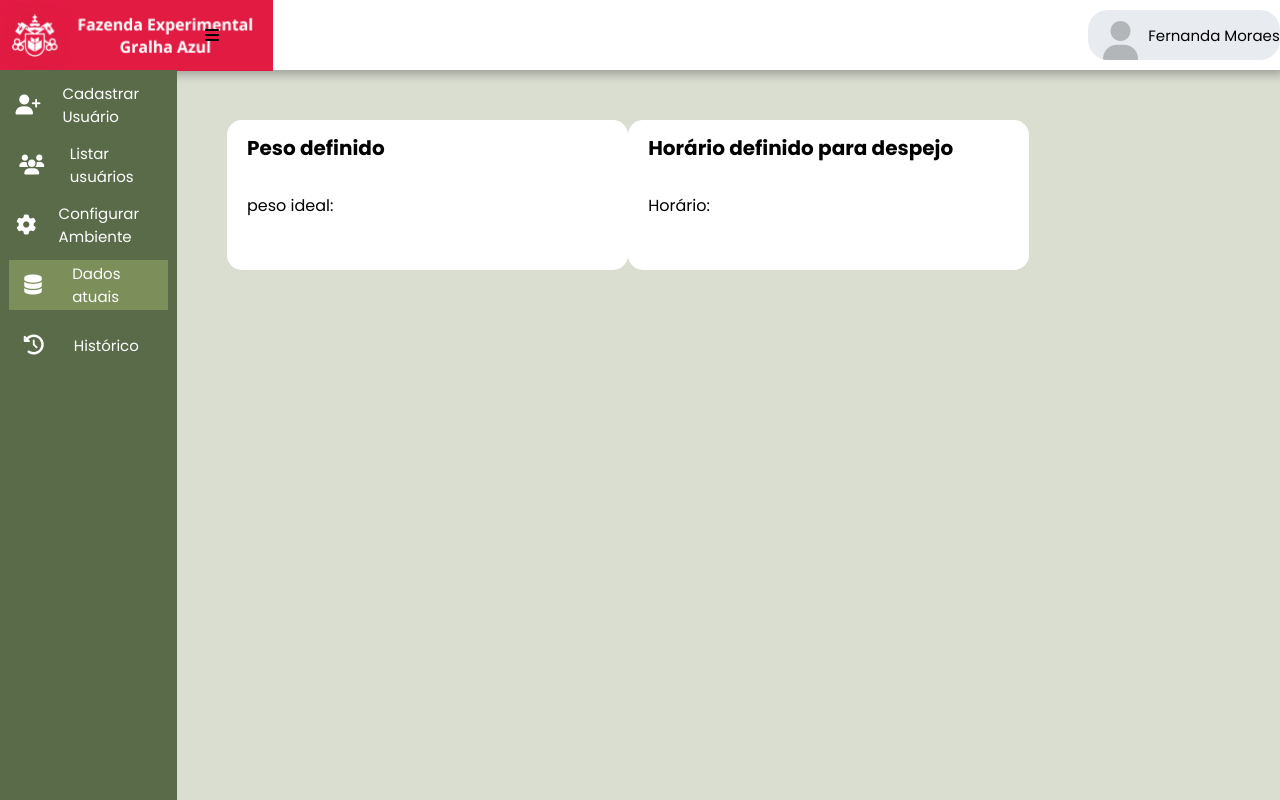
After one commit to Missywp/Sites-das-Vacas, a Flask app: page /dadoAtual in a window 1280 px wide. The commit adds this page. Run offline with Flask 3, Linux system fonts and the light colour scheme.

Commit message:
Atualização Dados Atuais

```diff
--- a/app.py
+++ b/app.py
@@ -2,9 +2,11 @@ from flask import Flask, render_template, request
 from controllers.app_controller import create_app
 from users import user
 from configAmbiente import configAmbientes
+from dadosAtuais import dadosAtuais
 
 if __name__ == '__main__':
     app = create_app()
     app.register_blueprint(user, url_prefix='/')
     app.register_blueprint(configAmbientes, url_prefix='/')
+    app.register_blueprint(dadosAtuais, url_prefix='/')
     app.run(host='0.0.0.0', port=8080, debug=True)
--- a/controllers/app_controller.py
+++ b/controllers/app_controller.py
@@ -8,5 +8,5 @@ def create_app():
 
     @app.route('/')
     def index():
-        return render_template("home.html")
+        return render_template("login.html")
     return app
--- a/dadosAtuais.py
+++ b/dadosAtuais.py
@@ -1,3 +1,7 @@
 from flask import Blueprint, request, render_template, redirect, url_for
 
 dadosAtuais = Blueprint("dadosAtuais_blueprint", __name__, template_folder="templates")
+
+@dadosAtuais.route('/dadoAtual')
+def dadoAtual():
+    return render_template('dadosAtuais.html')
--- a/historico.py
+++ b/historico.py
@@ -1,3 +1,7 @@
 from flask import Blueprint, request, render_template, redirect, url_for
 
 historico = Blueprint("historico_blueprint", __name__, template_folder="templates")
+
+@historico.route('/historicos')
+def historicos():
+    return render_template('historico.html')
--- /dev/null
+++ b/static/css/dadosAtuais.css
@@ -0,0 +1,74 @@
+.itensMenu4{
+    background-color: #7c8f5b;
+}
+.dadosAtuais{
+    display: flex;
+    flex-direction: row;
+    flex-wrap: wrap;
+}
+
+.pesoDefinido{
+    background-color: white;
+    width: calc(40% - 20px);
+    height: 150px;
+    border-radius: 15px;
+    display: flex;
+    flex-direction: column;
+    padding-left: 20px;
+}
+.ambienteHr{
+    background-color: white;
+    width: calc(40% - 20px);
+    height: 150px;
+    border-radius: 15px;
+    display: flex;
+    flex-direction: column;
+    padding-left: 20px;
+}
+h1{
+    font-size: 20px;
+}
+
+#pesoBase{
+    height: 20px;
+    width: 200px;
+    border-radius: 10px;
+    border: 1px solid #bbb;
+    padding-left: 10px;
+
+}
+input[type="number"]:focus {
+    border-color: #556B2F;
+    box-shadow: 0 0 5px rgba(85, 107, 47, 0.5);
+    background-color: #fff;
+}
+
+input[type="time"] {
+    width: 210px;
+    padding-left: 10px;
+    font-size: 16px;
+    border: 1px solid #bbb;
+    border-radius: 8px;
+    background-color: white;
+    color: #333;
+    outline: none;
+    transition: border-color 0.3s ease, box-shadow 0.3s ease;
+}
+
+input[type="time"]:focus {
+    border-color: #556B2F;
+    box-shadow: 0 0 5px rgba(85, 107, 47, 0.5);
+    background-color: #fff;
+}
+
+.botaoCadastrar{
+    padding: 7px;
+    border: 1px solid #bbb;
+    border-radius: 10px;
+    background-color: white;
+    cursor: pointer;
+}
+.botaoCadastrar:hover{
+    background-color: #556b2f3d;
+    padding: 8px;
+}
--- a/templates/base.html
+++ b/templates/base.html
@@ -38,10 +38,10 @@
                 <a href="/configAmbiente" class="itensMenu3">
                     <div class="itensMenui"><i class="fa-solid fa-gear"></i></div> <div class="itensMenup"> <p>Configurar Ambiente</p></div>
                 </a>
-                <a href="/dadosAtuais" class="itensMenu4">
+                <a href="/dadoAtual" class="itensMenu4">
                     <div class="itensMenui"><i class="fa-solid fa-database"></i></div> <div class="itensMenup"> <p>Dados atuais</p></div>
                 </a>
-                <a href="/historico" class="itensMenu5">
+                <a href="/historicos" class="itensMenu5">
                     <div class="itensMenui"><i class="fa-solid fa-clock-rotate-left"></i></div> <div class="itensMenup"> <p>Histórico</p></div>
                 </a>
             </div>
--- /dev/null
+++ b/templates/dadosAtuais.html
@@ -0,0 +1,17 @@
+{% extends "base.html" %}
+{% block head %}
+    {{ super() }}
+    <link rel="stylesheet" href="{{ url_for('static', filename='css/dadosAtuais.css') }}">
+{% endblock %}
+{% block content %}
+    <div class="dadosAtuais">
+        <div class="pesoDefinido">
+            <h1>Peso definido</h1>
+            <p>peso ideal:</p>
+        </div>
+        <div class="ambienteHr">
+            <h1>Horário definido para despejo</h1>
+            <p>Horário:</p>
+        </div>
+    </div>
+{% endblock %}
```
